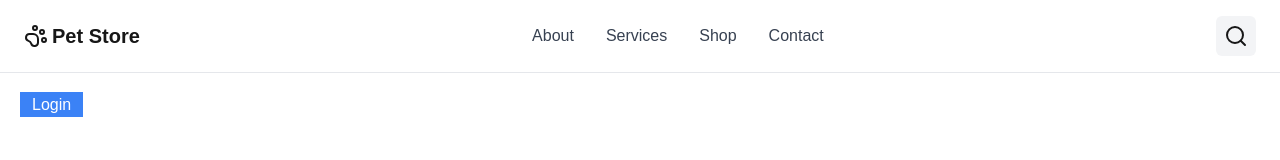
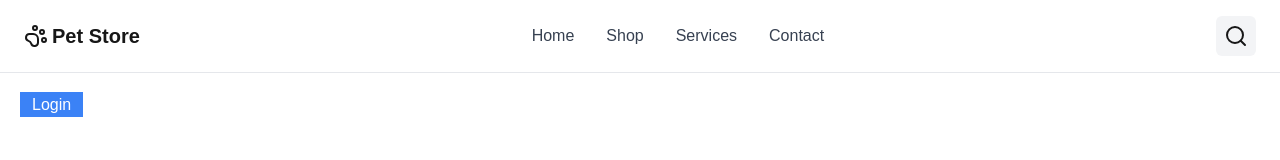
Before and after one commit to ririn-caterin/pet-store, a Next.js app: page / in a window 1280 px wide. Shown: the top 160 px of the page. Built offline with nearby package versions, Linux system fonts and the light colour scheme; no server answers.

Commit message:
delete about page

```diff
--- a/app/about/page.tsx
+++ /dev/null
@@ -1,12 +0,0 @@
-import Header from "../components/Header";
-
-const Page = () => {
-  return (
-    <div>
-      <Header />
-      <div className="p-10">ABOUT PAGE</div>
-    </div>
-  );
-};
-
-export default Page;
--- a/app/components/Header.tsx
+++ b/app/components/Header.tsx
@@ -3,9 +3,9 @@ import Link from "next/link";
 
 const Header = () => {
   const menuItems = [
-    { label: "About", path: "/about" },
+    { label: "Home", path: "/" },
+    { label: "Shop", path: "/shop" },
     { label: "Services", path: "/services" },
-    { label: "Shop", path: "/shop" },
     { label: "Contact", path: "/contact" },
   ];
 
```
